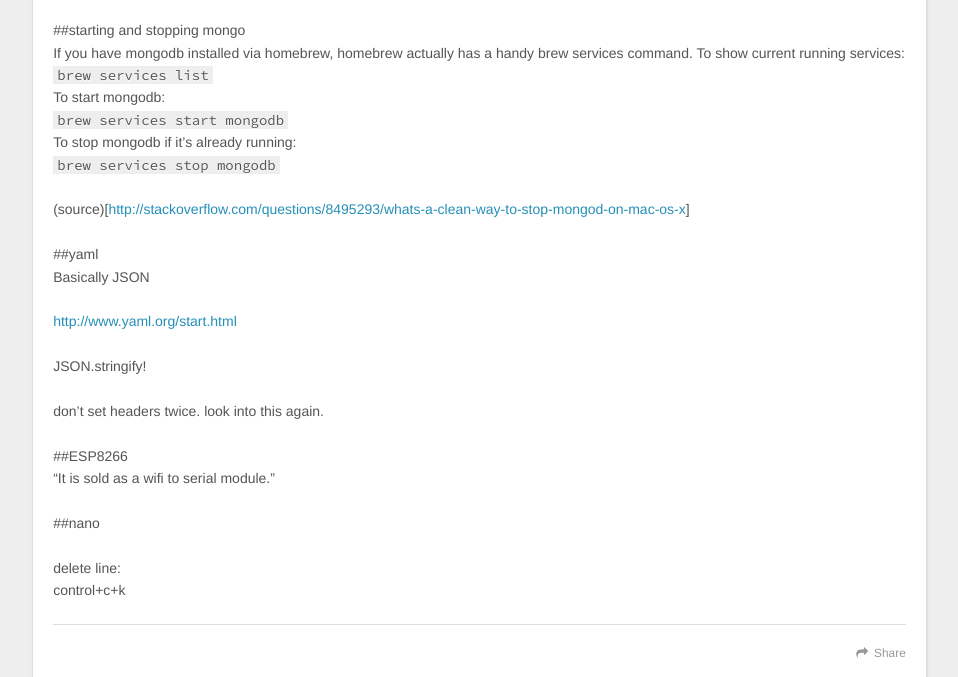
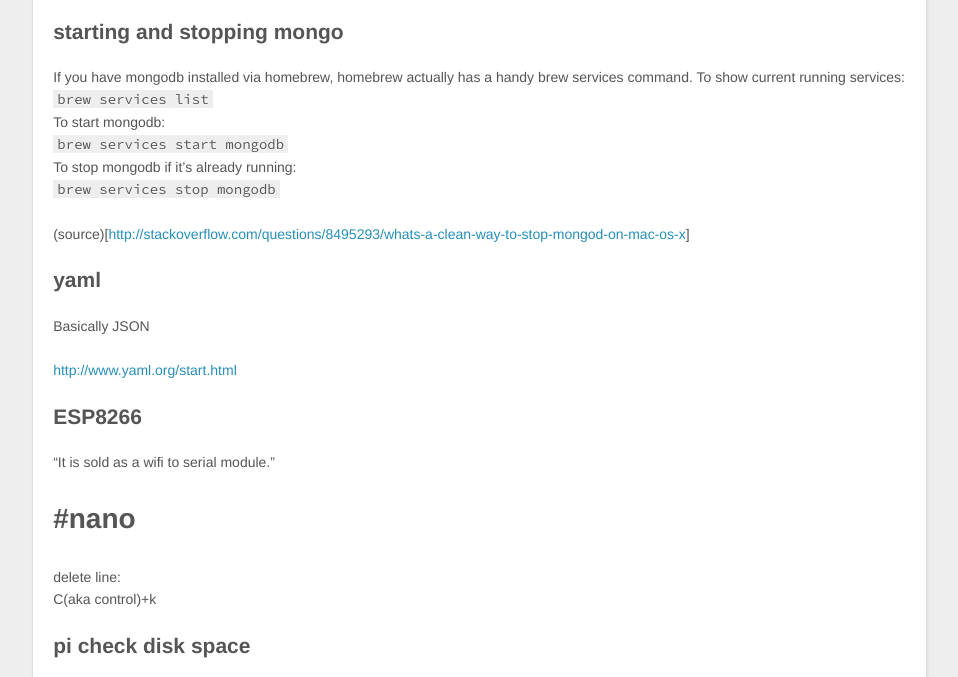
Before and after one commit to caseycoding/caseycoding.github.io, a plain HTML site: page 2015/11/30/notes/index.html in a window 1280 px wide. Shown: the part 434-1111 px from the top of the page, without its empty margins (8-966 px from the left). Drawn offline with nearby package versions, Linux system fonts and the light colour scheme.

Commit message:
Site updated: 2016-08-13 17:02:45

```diff
--- a/2015/11/30/notes/index.html
+++ b/2015/11/30/notes/index.html
@@ -5,16 +5,16 @@
 
   <title>notes | bookkeeping</title>
   <meta name="viewport" content="width=device-width, initial-scale=1, maximum-scale=1">
-  <meta name="description" content="##starting and stopping mongoIf you have mongodb installed via homebrew, homebrew actually has a handy brew services command. To show current running services:brew services listTo start mongodb:brew s">
+  <meta name="description" content="starting and stopping mongoIf you have mongodb installed via homebrew, homebrew actually has a handy brew services command. To show current running services:brew services listTo start mongodb:brew ser">
 <meta property="og:type" content="article">
 <meta property="og:title" content="notes">
 <meta property="og:url" content="http://caseycoding.github.io/2015/11/30/notes/index.html">
 <meta property="og:site_name" content="bookkeeping">
-<meta property="og:description" content="##starting and stopping mongoIf you have mongodb installed via homebrew, homebrew actually has a handy brew services command. To show current running services:brew services listTo start mongodb:brew s">
-<meta property="og:updated_time" content="2015-12-29T05:52:58.000Z">
+<meta property="og:description" content="starting and stopping mongoIf you have mongodb installed via homebrew, homebrew actually has a handy brew services command. To show current running services:brew services listTo start mongodb:brew ser">
+<meta property="og:updated_time" content="2016-08-13T22:00:23.000Z">
 <meta name="twitter:card" content="summary">
 <meta name="twitter:title" content="notes">
-<meta name="twitter:description" content="##starting and stopping mongoIf you have mongodb installed via homebrew, homebrew actually has a handy brew services command. To show current running services:brew services listTo start mongodb:brew s">
+<meta name="twitter:description" content="starting and stopping mongoIf you have mongodb installed via homebrew, homebrew actually has a handy brew services command. To show current running services:brew services listTo start mongodb:brew ser">
 
     <link rel="alternative" href="/atom.xml" title="bookkeeping" type="application/atom+xml">
 
@@ -78,20 +78,18 @@
 
     <div class="article-entry" itemprop="articleBody">
 
-        <p>##starting and stopping mongo<br>If you have mongodb installed via homebrew, homebrew actually has a handy brew services command. To show current running services:<br><code>brew services list</code><br>To start mongodb:<br><code>brew services start mongodb</code><br>To stop mongodb if it’s already running:<br><code>brew services stop mongodb</code></p>
+        <h2 id="starting_and_stopping_mongo"><a href="#starting_and_stopping_mongo" class="headerlink" title="starting and stopping mongo"></a>starting and stopping mongo</h2><p>If you have mongodb installed via homebrew, homebrew actually has a handy brew services command. To show current running services:<br><code>brew services list</code><br>To start mongodb:<br><code>brew services start mongodb</code><br>To stop mongodb if it’s already running:<br><code>brew services stop mongodb</code></p>
 <p>(source)[<a href="http://stackoverflow.com/questions/8495293/whats-a-clean-way-to-stop-mongod-on-mac-os-x" target="_blank" rel="external">http://stackoverflow.com/questions/8495293/whats-a-clean-way-to-stop-mongod-on-mac-os-x</a>]</p>
-<p>##yaml<br>Basically JSON</p>
+<h2 id="yaml"><a href="#yaml" class="headerlink" title="yaml"></a>yaml</h2><p>Basically JSON</p>
 <p><a href="http://www.yaml.org/start.html" target="_blank" rel="external">http://www.yaml.org/start.html</a></p>
-<p>JSON.stringify!</p>
-<p>don’t set headers twice. look into this again.</p>
-<p>##ESP8266<br>“It is sold as a wifi to serial module.”</p>
-<p>##nano</p>
-<p>delete line:<br>control+c+k</p>
+<h2 id="ESP8266"><a href="#ESP8266" class="headerlink" title="ESP8266"></a>ESP8266</h2><p>“It is sold as a wifi to serial module.”</p>
+<h1 id="23nano"><a href="#23nano" class="headerlink" title="#nano"></a>#nano</h1><p>delete line:<br>C(aka control)+k</p>
+<h2 id="pi_check_disk_space"><a href="#pi_check_disk_space" class="headerlink" title="pi check disk space"></a>pi check disk space</h2><p>df -Bg</p>
 
 
     </div>
     <footer class="article-footer">
-      <a data-url="http://caseycoding.github.io/2015/11/30/notes/" data-id="ciisbl2qn0001egt0ioli4itq" class="article-share-link">Share</a>
+      <a data-url="http://caseycoding.github.io/2015/11/30/notes/" data-id="cirtqa4tv0001gcvpcg3mxube" class="article-share-link">Share</a>
 
 
     </footer>
@@ -128,7 +126,7 @@
 
   <div class="outer">
     <div id="footer-info" class="inner">
-      &copy; 2015 Casey Loren Billman<br>
+      &copy; 2016 Casey Loren Billman<br>
       Powered by <a href="http://hexo.io/" target="_blank">Hexo</a>
     </div>
   </div>
```
Also changed, not shown: 2015/11/28/hello-blog/index.html (+2 -2 lines), archives/2015/11/index.html (+1 -1 lines), archives/2015/index.html (+1 -1 lines), archives/index.html (+1 -1 lines), index.html (+8 -10 lines).
